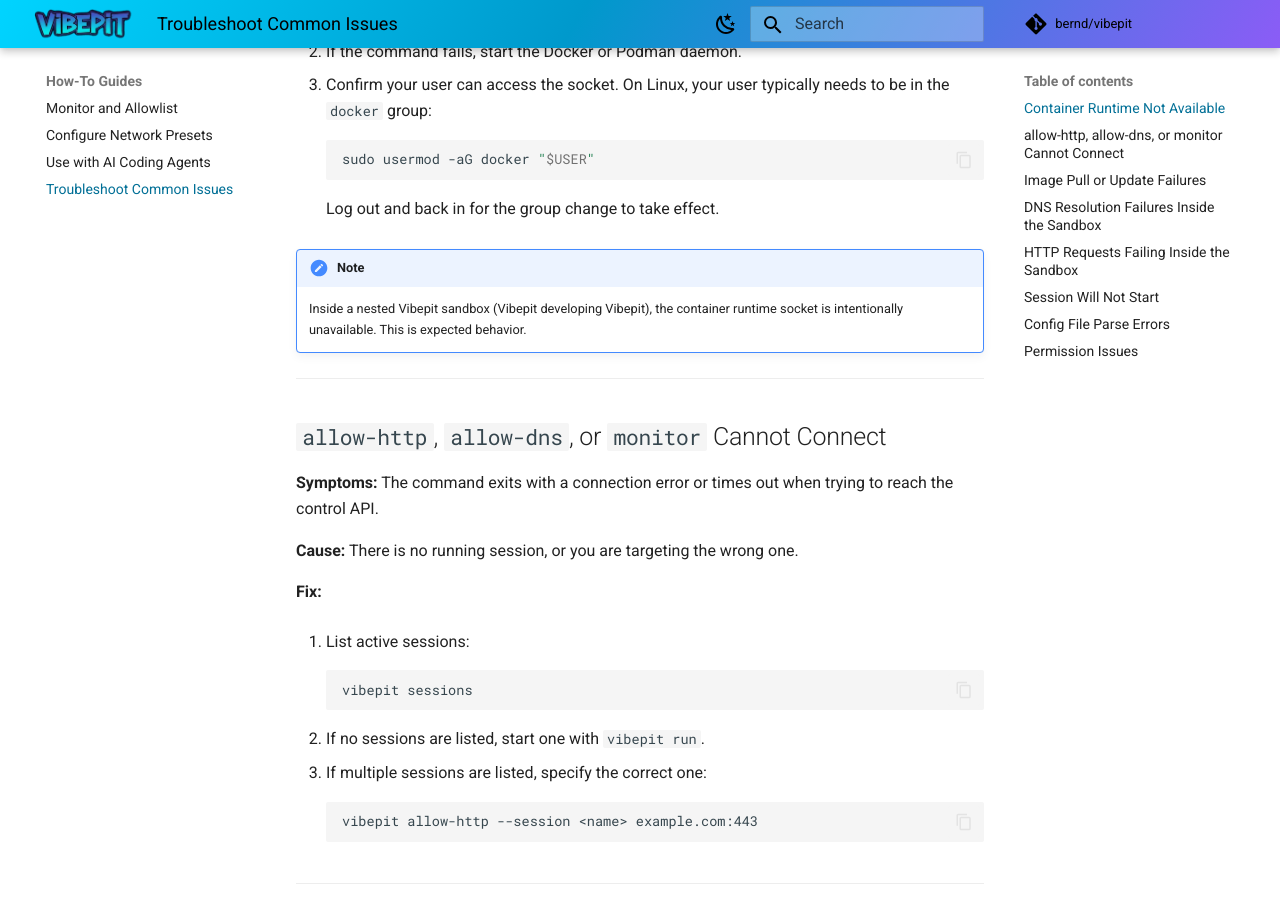
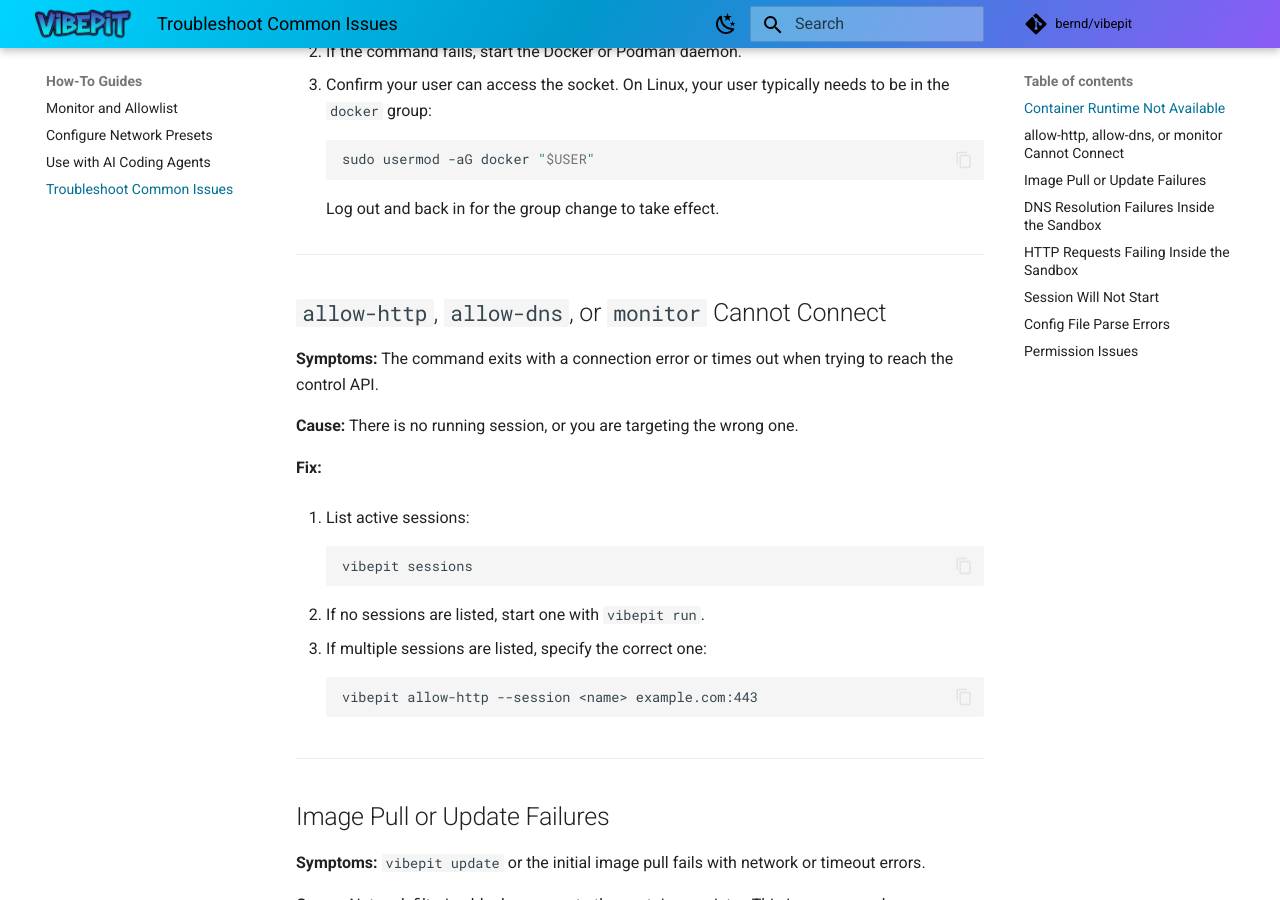
Before and after one commit to bernd/vibepit, an MkDocs documentation site: the page built from docs/content/how-to/troubleshooting.md, in a window 1280 px wide and 900 px high, scrolled down 739 px. Built offline with MkDocs 1.6.1 and Material for MkDocs 9.7.7, drawn with Linux system fonts in a browser that asks for light colours; comment, search, counter and statistics services are not loaded.

Commit message:
Remove nested sandbox note from troubleshooting
Docs are end-user focused; nested Vibepit is a contributor concern.

Co-Authored-By: Claude Opus 4.6 <noreply@anthropic.com>

````diff
--- a/docs/content/how-to/troubleshooting.md
+++ b/docs/content/how-to/troubleshooting.md
@@ -34,10 +34,6 @@ permission to access its socket.
     ```
 
     Log out and back in for the group change to take effect.
-
-!!! note
-    Inside a nested Vibepit sandbox (Vibepit developing Vibepit), the container
-    runtime socket is intentionally unavailable. This is expected behavior.
 
 ---
 
````
